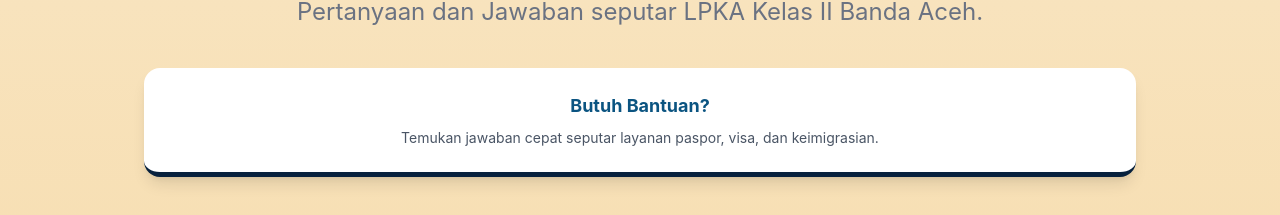
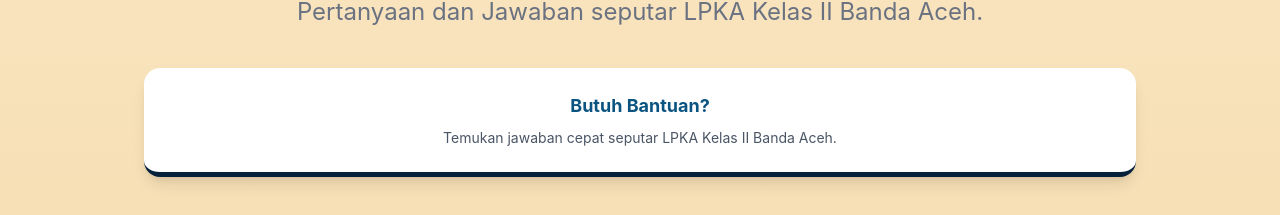
Before and after one commit to arzaqqq/sistem-biolink-faq-lpka, a React (Vite) app: page / in a window 1280 px wide. Shown: the part 1718-1933 px from the top of the page. Built offline with nearby package versions, Linux system fonts and the light colour scheme.

Commit message:
UPDATE : Perbaikan tulisan

```diff
--- a/src/components/Faq.jsx
+++ b/src/components/Faq.jsx
@@ -253,8 +253,7 @@ const FAQ = () => {
             </h3>
 
             <p className="text-gray-600 text-sm">
-              Temukan jawaban cepat seputar layanan paspor,
-              visa, dan keimigrasian.
+              Temukan jawaban cepat seputar LPKA Kelas II Banda Aceh.
             </p>
           </div>
         </div>
```
